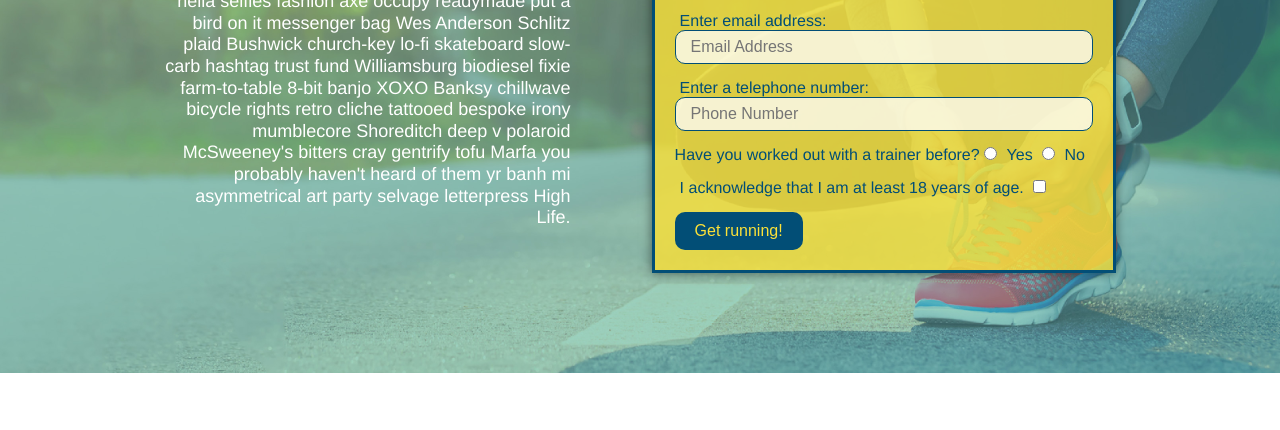
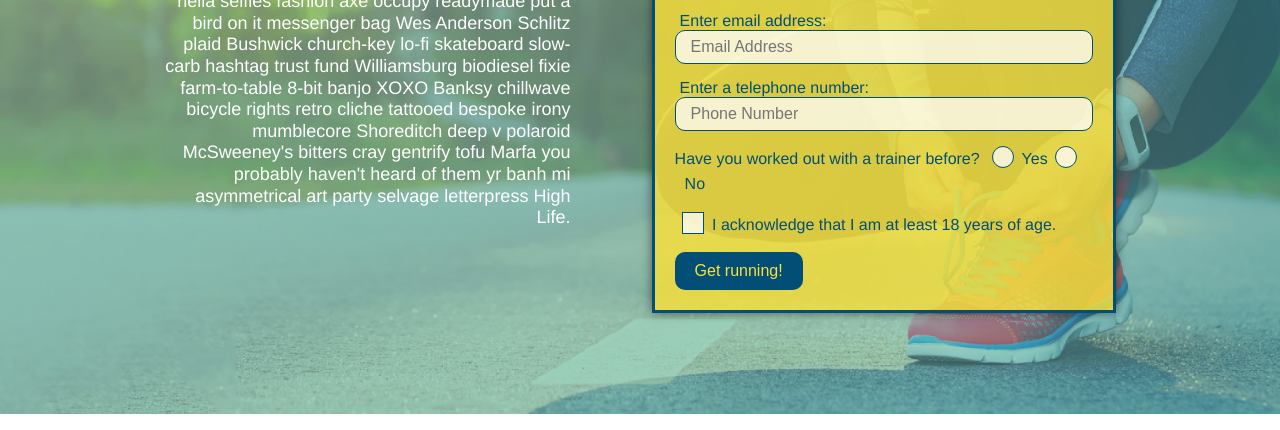
Before and after one commit to jennaanderson00/run-buddy, a plain HTML site: page index.html in a window 1280 px wide. Shown: the part 345-775 px from the top of the page. Drawn offline with Linux system fonts and the light colour scheme.

Commit message:
customized checkboxes and radio buttons

```diff
--- a/assets/css/style.css
+++ b/assets/css/style.css
@@ -22,6 +22,7 @@ header {
     flex-wrap: wrap;
     position: sticky;
     top: 0;
+    z-index: 9999;
 }
 
 header h1 {
@@ -171,6 +172,69 @@ section {
 
 .hero-form button:hover {
     background-color: #39a6b2;
+}
+
+.checkbox-wrapper input,
+.radio-wrapper input {
+    opacity: 0;
+}
+
+.checkbox-wrapper label,
+.radio-wrapper label {
+    position: relative;
+    left: 10px;
+    margin: 10px;
+    line-height: 1.6;
+}
+
+.checkbox-wrapper label::before,
+.radio-wrapper label::before {
+    content: "";
+    height: 20px;
+    width: 20px;
+    background: rgba(255, 255, 255, 0.75);
+    border: 1px solid #024e76;
+    position: absolute;
+    top: -4px;
+    left: -30px;
+}
+
+.radio-wrapper label::before {
+    border-radius: 50%;
+}
+
+.radio-wrapper label::after {
+    content:"";
+    width: 20px;
+    height: 20px;
+    border-radius: 50%;
+    background: #024e76;
+    position: absolute;
+    left: -29px;
+    top: -3px;
+    background-image: radial-gradient (circle, #39a6b2, #024e76);
+}
+
+.checkbox-wrapper label::after {
+    content: "";
+    height: 6px;
+    width: 14px;
+    border-left: 2px solid #024e76;
+    border-bottom: 2px solid #024e76;
+    position: absolute;
+    left: -26px;
+    top: 1px;
+    transform: rotate(-58deg);
+}
+
+.checkbox-wrapper input + label::after,
+.radio-wrapper input + label::after {
+    content: none;
+}
+
+.checkbox-wrapper input:checked + label::after,
+.radio-wrapper input:checked + label::after {
+    content:"";
 }
 
 .section-title {
--- a/index.html
+++ b/index.html
@@ -57,16 +57,20 @@
                     <input type="tel" placeholder="Phone Number" name="phone" id="phone" class="form-input"/>
                     <p>
                         Have you worked out with a trainer before?
-                        <input type="radio" name="trainer-confirm" id="trainer-yes" />
-                        <label for="trainer-yes">Yes</label>
-                        <input type="radio" name="trainer-confirm" id="trainer-no" />
-                        <label for="trainer-no">No</label>
+                        <span class="radio-wrapper">
+                            <input type="radio" name="trainer-confirm" id="trainer-yes" />
+                            <label for="trainer-yes">Yes</label>
+                        </span>
+                        <span class="radio-wrapper">
+                            <input type="radio" name="trainer-confirm" id="trainer-no" />
+                            <label for="trainer-no">No</label>
+                        </span>
                     </p>
                     <p>
-                        <label for="checkbox" >
-                            I acknowledge that I am at least 18 years of age.
-                        </label>
-                        <input type="checkbox" name="age-confirm" id="checkbox" />
+                       <span class="checkbox-wrapper">
+                            <input type="checkbox" name="age-confirm" id="checkbox" />
+                            <label for="checkbox">I acknowledge that I am at least 18 years of age.</label>
+                       </span>
                     </p>
                     <button type="submit">
                         Get running!
```
